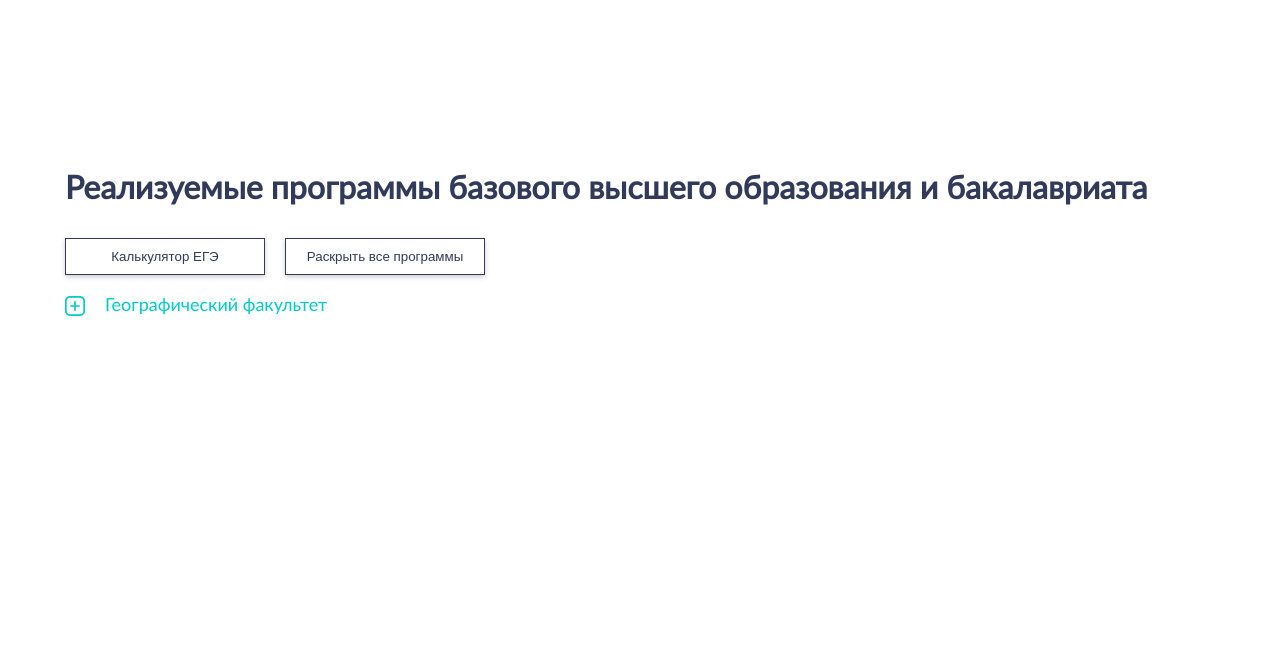
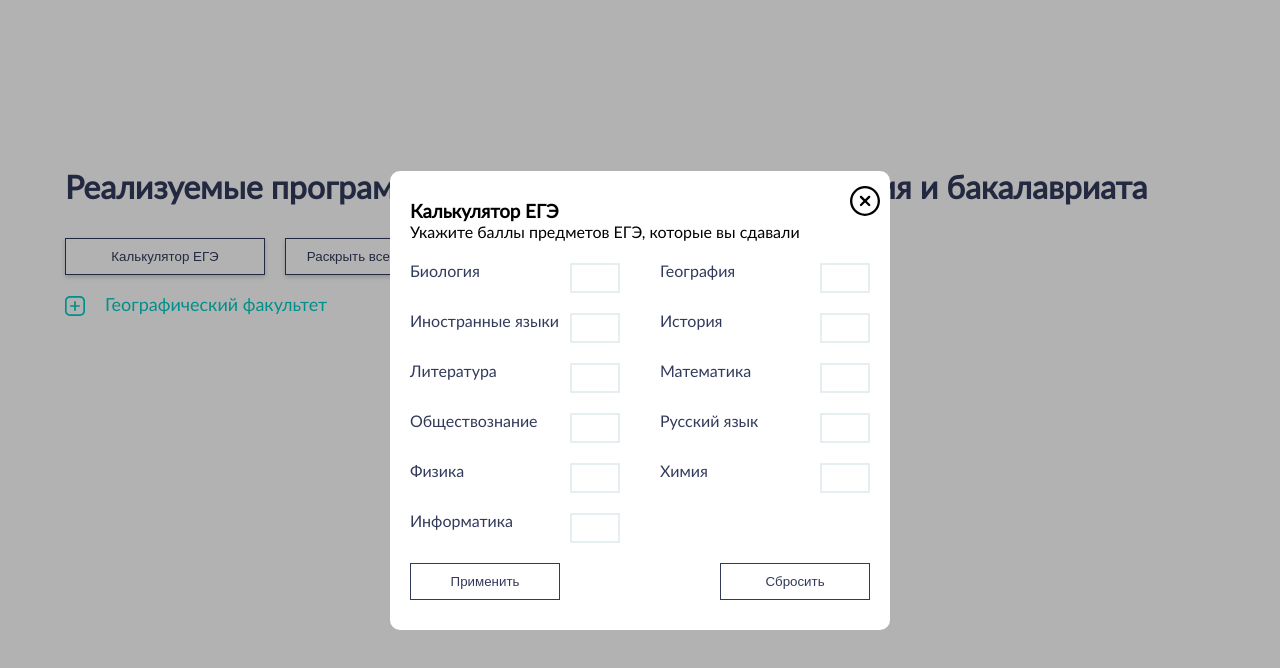
Before and after one commit to LativeSoog/search-educational-programs, a React (Vite) app: page / in a window 1280 px wide. Both pictures are taken after a click on the button "Калькулятор ЕГЭ". Shown: the top 668 px of the page. Built offline with nearby package versions, Linux system fonts and the light colour scheme.

Commit message:
Added a filtering EGE component

```diff
--- a/src/components/Buttons/TopButtons.jsx
+++ b/src/components/Buttons/TopButtons.jsx
@@ -1,9 +1,15 @@
 import S from "./TopButtons.module.scss";
 
-export const TopButtons = () => {
+export const TopButtons = ({ setIsShowFilter }) => {
   return (
     <div className={S["content"]}>
-      <button className={S["content__button"]}>Калькулятор ЕГЭ</button>
+      <button
+        className={S["content__button"]}
+        onClick={() =>
+          setIsShowFilter((prevState) => ({ ...prevState, EGE: true }))
+        }>
+        Калькулятор ЕГЭ
+      </button>
       <button className={S["content__button"]}>Раскрыть все программы</button>
     </div>
   );
--- /dev/null
+++ b/src/components/FilterEGE/FilterEGE.jsx
@@ -0,0 +1,209 @@
+import { useState } from "react";
+import S from "./FilterEGE.module.scss";
+
+export const FilterEGE = ({ setIsShowFilter }) => {
+  const [examMark, setExamMark] = useState({
+    biology: false,
+    geography: false,
+    fLanguages: false,
+    history: false,
+    literature: false,
+    mathematics: false,
+    socialS: false,
+    rLanguage: false,
+    physics: false,
+    chemistry: false,
+    informatics: false,
+  });
+
+  const handleChangeExamValue = (nameExam, value) => {
+    setExamMark((prevState) => ({ ...prevState, [nameExam]: value }));
+  };
+
+  const handleCloseWindow = () => {
+    setIsShowFilter((prevState) => ({ ...prevState, EGE: false }));
+  };
+
+  return (
+    <div className={S["wrapper"]}>
+      <div className={S["content"]}>
+        <div
+          className={S["close-window"]}
+          onClick={() => handleCloseWindow()}>
+          <img
+            src="/assets/images/icon/close.svg"
+            className={S["close-window__icon"]}
+          />
+        </div>
+        <h3 className={S["content__title"]}>Калькулятор ЕГЭ</h3>
+        <p className={S["content__description"]}>
+          Укажите баллы предметов ЕГЭ, которые вы сдавали
+        </p>
+        <div className={S["exams"]}>
+          <label className={S["exams__item"]}>
+            <span className={S["exams__name"]}>Биология</span>
+            <input
+              className={S["exams__value"]}
+              type="number"
+              id="biology"
+              min={0}
+              max={100}
+              value={examMark.biology}
+              onInput={(e) =>
+                handleChangeExamValue(e.target.id, e.target.value)
+              }
+            />
+          </label>
+          <label className={S["exams__item"]}>
+            <span className={S["exams__name"]}>География</span>
+            <input
+              className={S["exams__value"]}
+              type="number"
+              id="geography"
+              min={0}
+              max={100}
+              value={examMark.geography}
+              onInput={(e) =>
+                handleChangeExamValue(e.target.id, e.target.value)
+              }
+            />
+          </label>
+          <label className={S["exams__item"]}>
+            <span className={S["exams__name"]}>Иностранные языки</span>
+            <input
+              className={S["exams__value"]}
+              type="number"
+              id="fLanguages"
+              min={0}
+              max={100}
+              value={examMark.fLanguages}
+              onInput={(e) =>
+                handleChangeExamValue(e.target.id, e.target.value)
+              }
+            />
+          </label>
+          <label className={S["exams__item"]}>
+            <span className={S["exams__name"]}>История</span>
+            <input
+              className={S["exams__value"]}
+              type="number"
+              id="history"
+              min={0}
+              max={100}
+              value={examMark.history}
+              onInput={(e) =>
+                handleChangeExamValue(e.target.id, e.target.value)
+              }
+            />
+          </label>
+          <label className={S["exams__item"]}>
+            <span className={S["exams__name"]}>Литература</span>
+            <input
+              className={S["exams__value"]}
+              type="number"
+              id="literature"
+              min={0}
+              max={100}
+              value={examMark.literature}
+              onInput={(e) =>
+                handleChangeExamValue(e.target.id, e.target.value)
+              }
+            />
+          </label>
+          <label className={S["exams__item"]}>
+            <span className={S["exams__name"]}>Математика</span>
+            <input
+              className={S["exams__value"]}
+              type="number"
+              id="mathematics"
+              min={0}
+              max={100}
+              value={examMark.mathematics}
+              onInput={(e) =>
+                handleChangeExamValue(e.target.id, e.target.value)
+              }
+            />
+          </label>
+          <label className={S["exams__item"]}>
+            <span className={S["exams__name"]}>Обществознание</span>
+            <input
+              className={S["exams__value"]}
+              type="number"
+              id="socialS"
+              min={0}
+              max={100}
+              value={examMark.socialS}
+              onInput={(e) =>
+                handleChangeExamValue(e.target.id, e.target.value)
+              }
+            />
+          </label>
+          <label className={S["exams__item"]}>
+            <span className={S["exams__name"]}>Русский язык</span>
+            <input
+              className={S["exams__value"]}
+              type="number"
+              id="rLanguage"
+              min={0}
+              max={100}
+              value={examMark.rLanguage}
+              onInput={(e) =>
+                handleChangeExamValue(e.target.id, e.target.value)
+              }
+            />
+          </label>
+          <label className={S["exams__item"]}>
+            <span className={S["exams__name"]}>Физика</span>
+            <input
+              className={S["exams__value"]}
+              type="number"
+              id="physics"
+              min={0}
+              max={100}
+              value={examMark.physics}
+              onInput={(e) =>
+                handleChangeExamValue(e.target.id, e.target.value)
+              }
+            />
+          </label>
+          <label className={S["exams__item"]}>
+            <span className={S["exams__name"]}>Химия</span>
+            <input
+              className={S["exams__value"]}
+              type="number"
+              id="chemistry"
+              min={0}
+              max={100}
+              value={examMark.chemistry}
+              onInput={(e) =>
+                handleChangeExamValue(e.target.id, e.target.value)
+              }
+            />
+          </label>
+          <label className={S["exams__item"]}>
+            <span className={S["exams__name"]}>Информатика</span>
+            <input
+              className={S["exams__value"]}
+              type="number"
+              id="informatics"
+              min={0}
+              max={100}
+              value={examMark.informatics}
+              onInput={(e) =>
+                handleChangeExamValue(e.target.id, e.target.value)
+              }
+            />
+          </label>
+        </div>
+        <div className={S["buttons"]}>
+          <button className={S["buttons__accept"]}>Применить</button>
+          <button
+            className={S["buttons__clear"]}
+            onClick={() => handleClearExamValue()}>
+            Сбросить
+          </button>
+        </div>
+      </div>
+    </div>
+  );
+};
--- /dev/null
+++ b/src/components/FilterEGE/FilterEGE.module.scss
@@ -0,0 +1,94 @@
+@import "./../../assets/styles/variables.scss";
+
+.wrapper {
+  display: flex;
+  justify-content: center;
+  align-items: center;
+  position: absolute;
+  top: 0;
+  left: 0;
+  width: 100%;
+  height: 100%;
+  background: rgba(#000, 0.3);
+}
+
+.content {
+  position: relative;
+  width: 500px;
+  height: auto;
+  background: #fff;
+  border-radius: 10px;
+  padding: 30px 20px;
+}
+
+.close-window {
+  width: 30px;
+  height: 30px;
+  position: absolute;
+  right: 10px;
+  top: 15px;
+
+  &__icon {
+    width: 100%;
+    height: 100%;
+  }
+
+  &:hover {
+    cursor: pointer;
+  }
+}
+
+.exams {
+  display: grid;
+  grid-template-columns: repeat(2, 1fr);
+  gap: 20px 40px;
+  margin: 20px 0;
+
+  &__item {
+    display: flex;
+    justify-content: space-between;
+  }
+
+  &__name {
+    color: $color-deep-blue;
+    margin-right: 10px;
+  }
+
+  &__value {
+    width: 50px;
+    font-size: 16px;
+    color: $color-blue;
+    text-align: center;
+    padding: 4px;
+    border: 2px solid $color-line;
+    transition: border 0.3s ease;
+
+    &:focus {
+      outline: none;
+      border: 2px solid $color-turquoise;
+    }
+  }
+}
+
+.buttons {
+  display: flex;
+  justify-content: space-between;
+
+  &__accept,
+  &__clear {
+    width: 150px;
+    padding: 10px;
+    border: 1px solid $color-deep-blue;
+    background: transparent;
+    color: $color-deep-blue;
+    transition:
+      background 0.3s ease,
+      color 0.3s ease;
+
+    &:hover {
+      background: $color-deep-blue;
+      color: #fff;
+      cursor: pointer;
+    }
+  }
+}
--- a/src/components/Tree/Tree.jsx
+++ b/src/components/Tree/Tree.jsx
@@ -1,21 +1,31 @@
+import { useState } from "react";
 import { TopButtons } from "../Buttons/TopButtons";
 import { SpoilerFaculty } from "../Spoilers/SpoilerFaculty";
 import S from "./Tree.module.scss";
+import { FilterEGE } from "../FilterEGE/FilterEGE";
 
 export const Tree = () => {
+  const [isShowFilter, setIsShowFilter] = useState({
+    EGE: false,
+  });
+
   return (
+    <>
+      {isShowFilter.EGE && <FilterEGE setIsShowFilter={setIsShowFilter} />}
+
       <div className={S["wrapper"]}>
         <div className={S["content"]}>
           <h1 className={S["title-page"]}>
             Реализуемые программы базового высшего образования и бакалавриата
           </h1>
           <div className={S["container-buttons"]}>
-          <TopButtons />
+            <TopButtons setIsShowFilter={setIsShowFilter} />
           </div>
           <div className={S["container-programs"]}>
             <SpoilerFaculty />
           </div>
         </div>
       </div>
+    </>
   );
 };
```
Lines whose indentation alone changed are shown as unchanged.
